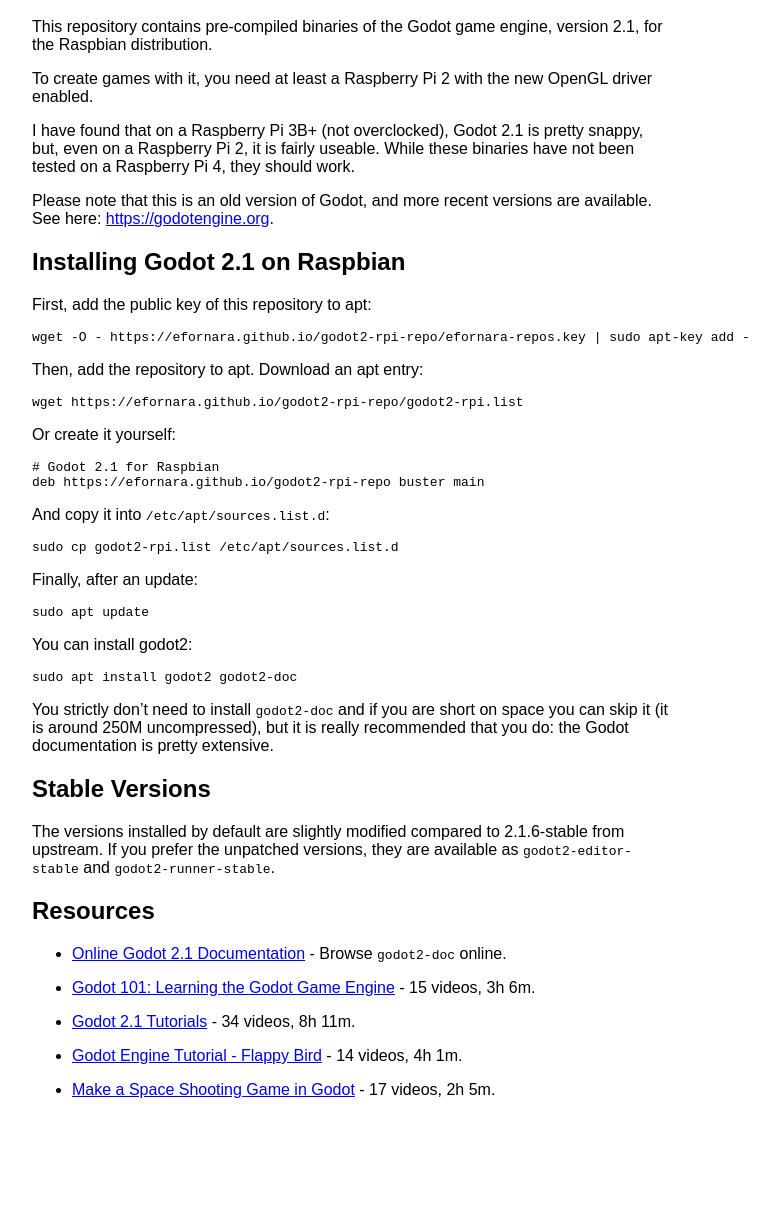
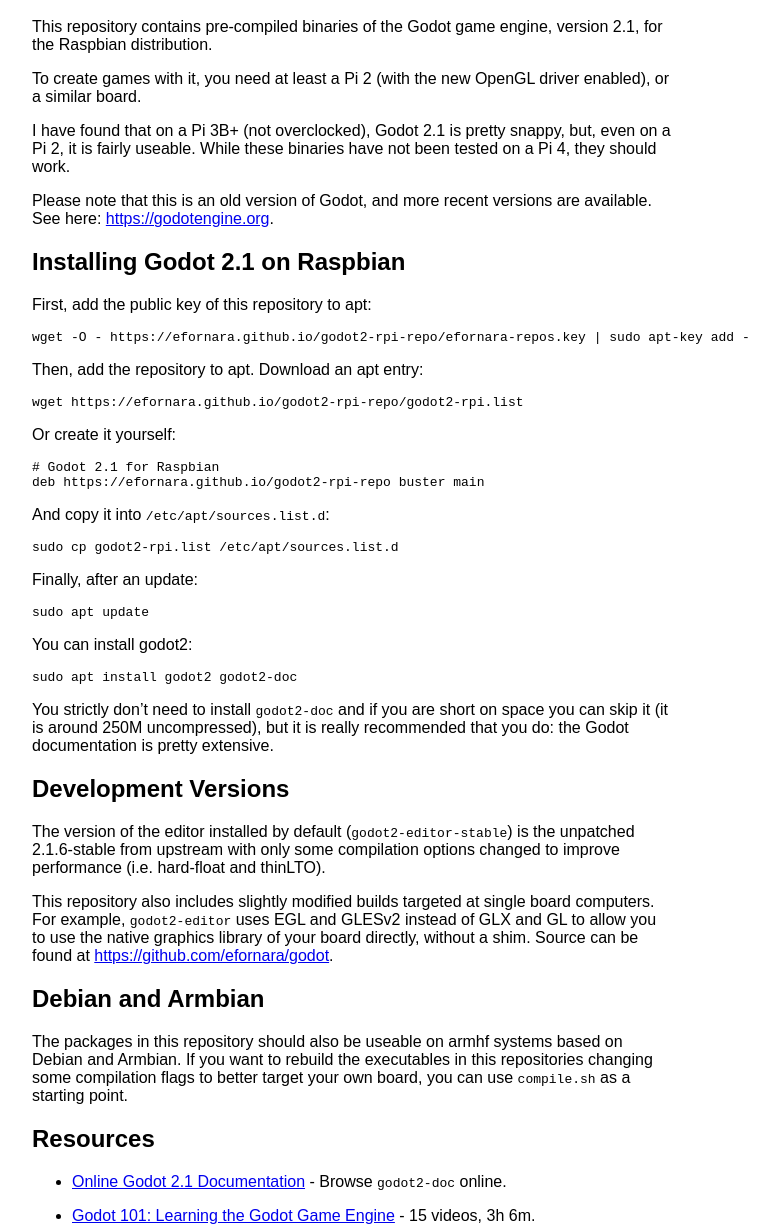
Before and after one commit to efornara/godot2-rpi-repo, a plain HTML site: page index.html in a window 1280 px wide. Shown: the part 72-1300 px from the top of the page, without its empty margins (0-764 px from the left). Before the commit the page ends 1203 px from the top, so only its background shows below. Drawn offline with Linux system fonts and the light colour scheme.

Commit message:
egl/es2 and raspbian compiler options

```diff
--- a/index.html
+++ b/index.html
@@ -18,8 +18,8 @@
 <h1 class="title">godot2-rpi</h1>
 </header>
 <p>This repository contains pre-compiled binaries of the Godot game engine, version 2.1, for the Raspbian distribution.</p>
-<p>To create games with it, you need at least a Raspberry Pi 2 with the new OpenGL driver enabled.</p>
-<p>I have found that on a Raspberry Pi 3B+ (not overclocked), Godot 2.1 is pretty snappy, but, even on a Raspberry Pi 2, it is fairly useable. While these binaries have not been tested on a Raspberry Pi 4, they should work.</p>
+<p>To create games with it, you need at least a Pi 2 (with the new OpenGL driver enabled), or a similar board.</p>
+<p>I have found that on a Pi 3B+ (not overclocked), Godot 2.1 is pretty snappy, but, even on a Pi 2, it is fairly useable. While these binaries have not been tested on a Pi 4, they should work.</p>
 <p>Please note that this is an old version of Godot, and more recent versions are available. See here: <a href="https://godotengine.org" class="uri">https://godotengine.org</a>.</p>
 <h2 id="installing-godot-2.1-on-raspbian">Installing Godot 2.1 on Raspbian</h2>
 <p>First, add the public key of this repository to apt:</p>
@@ -36,8 +36,11 @@
 <p>You can install godot2:</p>
 <pre><code>sudo apt install godot2 godot2-doc</code></pre>
 <p>You strictly don’t need to install <code>godot2-doc</code> and if you are short on space you can skip it (it is around 250M uncompressed), but it is really recommended that you do: the Godot documentation is pretty extensive.</p>
-<h2 id="stable-versions">Stable Versions</h2>
-<p>The versions installed by default are slightly modified compared to 2.1.6-stable from upstream. If you prefer the unpatched versions, they are available as <code>godot2-editor-stable</code> and <code>godot2-runner-stable</code>.</p>
+<h2 id="development-versions">Development Versions</h2>
+<p>The version of the editor installed by default (<code>godot2-editor-stable</code>) is the unpatched 2.1.6-stable from upstream with only some compilation options changed to improve performance (i.e. hard-float and thinLTO).</p>
+<p>This repository also includes slightly modified builds targeted at single board computers. For example, <code>godot2-editor</code> uses EGL and GLESv2 instead of GLX and GL to allow you to use the native graphics library of your board directly, without a shim. Source can be found at <a href="https://github.com/efornara/godot" class="uri">https://github.com/efornara/godot</a>.</p>
+<h2 id="debian-and-armbian">Debian and Armbian</h2>
+<p>The packages in this repository should also be useable on armhf systems based on Debian and Armbian. If you want to rebuild the executables in this repositories changing some compilation flags to better target your own board, you can use <code>compile.sh</code> as a starting point.</p>
 <h2 id="resources">Resources</h2>
 <ul>
 <li><p><a href="https://docs.godotengine.org/en/2.1/learning/step_by_step/index.html">Online Godot 2.1 Documentation</a> - Browse <code>godot2-doc</code> online.</p></li>
```
Also changed, not shown: 14 other files.
